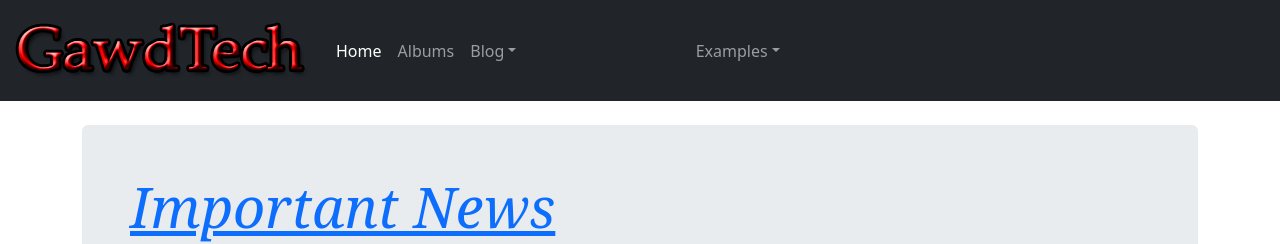
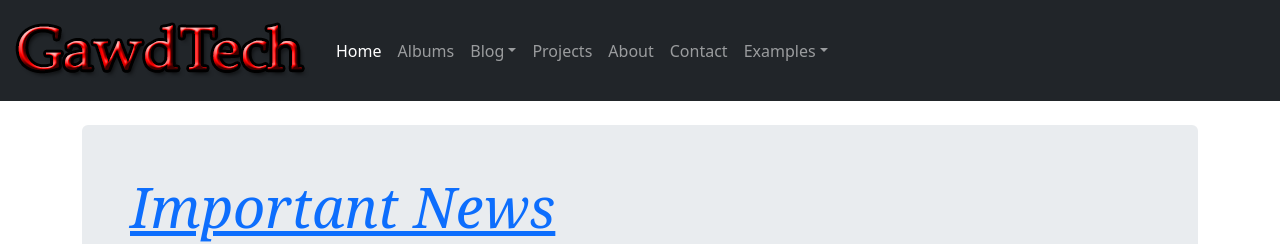
Before and after one commit to CoolV1994/Template-Bootstrap-5, a Jekyll site: the page built from index.html, in a window 1280 px wide. Shown: the top 244 px of the page. Built offline with Jekyll 4.4.1, drawn with Linux system fonts in a browser that asks for light colours; the list of posts is cut into pages by our own code.

Commit message:
Update navbar_link.html

```diff
--- a/_includes/navbar_link.html
+++ b/_includes/navbar_link.html
@@ -1,17 +1,17 @@
 {% assign level = include.level | to_integer %}
 {% for link in include.links %}
   {% if link[1].first %}
-    {% assign level = level | plus: 1 %}
     {% assign menuActive = link[1] | where_exp: "sublink", "sublink == page.url" %}
         <li class="nav-item dropdown">
-          <a class="nav-link dropdown-toggle {% if menuActive.size > 0 %}active{% endif %}" href="#{{ level }}-{{ forloop.index }}" id="dropdown_{{ level }}-{{ forloop.index }}" data-bs-toggle="dropdown" aria-expanded="false">{{ link[0] }}</a>
-          <ul class="dropdown-menu" aria-labelledby="dropdown_{{ level }}-{{ forloop.index }}">
+          <a class="nav-link dropdown-toggle {% if menuActive.size > 0 %}active{% endif %}" href="#{{ include.level }}-{{ forloop.index }}" id="dropdown_{{ include.level }}-{{ forloop.index }}" data-bs-toggle="dropdown" aria-expanded="false">{{ link[0] }}</a>
+          <ul class="dropdown-menu" aria-labelledby="dropdown_{{ include.level }}-{{ forloop.index }}">
             {% assign sublinks = link[1] %}
+            {% assign level = level | plus: 1 %}
             {% include navbar_link.html level=level links=sublinks %}
           </ul>
         </li>
   {% else %}
-    {% if level == 0 %}
+    {% if include.level == '0' %}
         <li class="nav-item">
           <a class="nav-link {% if page.url == link[1] %}active{% endif %}" aria-current="page" href="{% unless link[1] contains 'http' %}{{ site.baseurl }}{% endunless %}{{ link[1] }}">{{ link[0] }}</a>
         </li>
```
